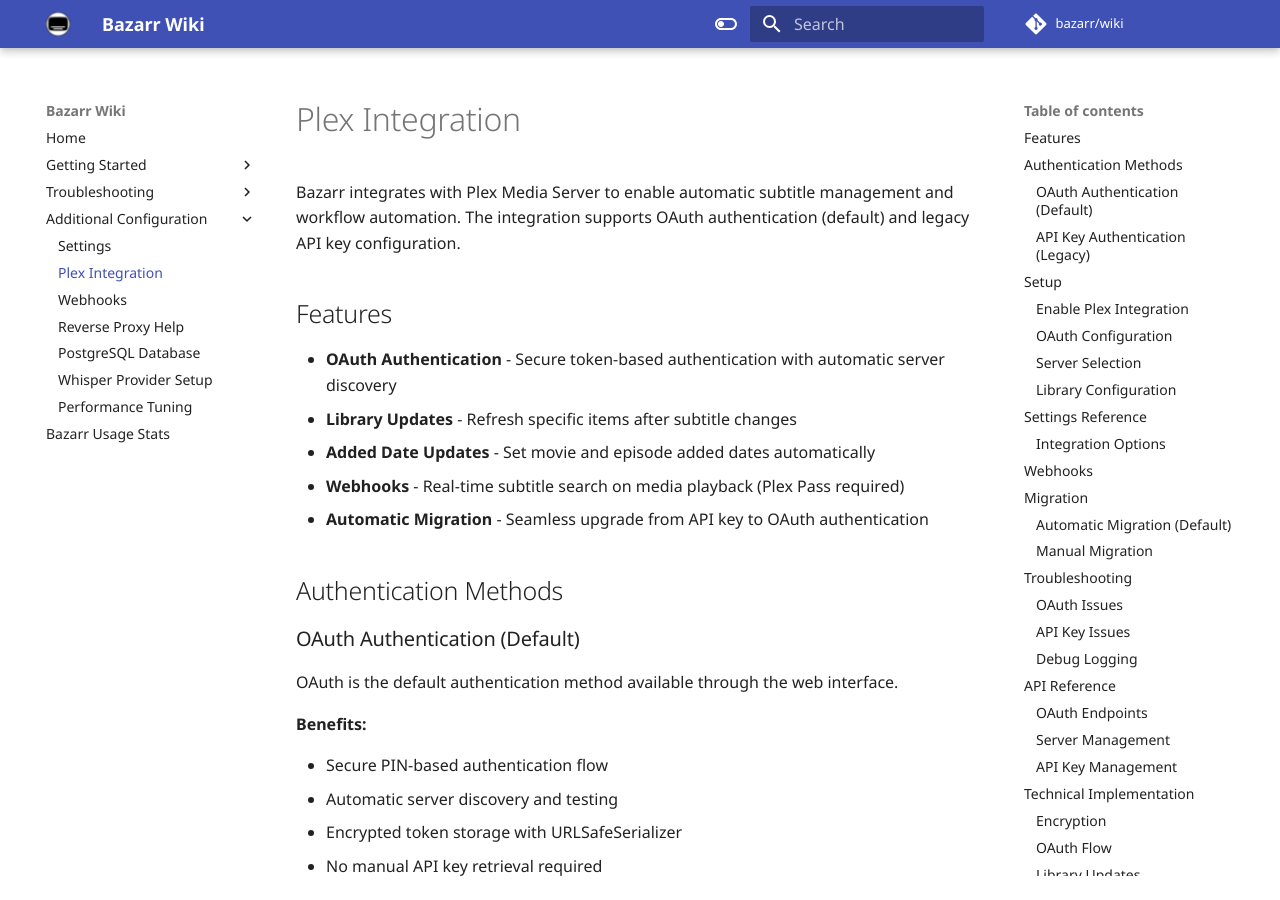
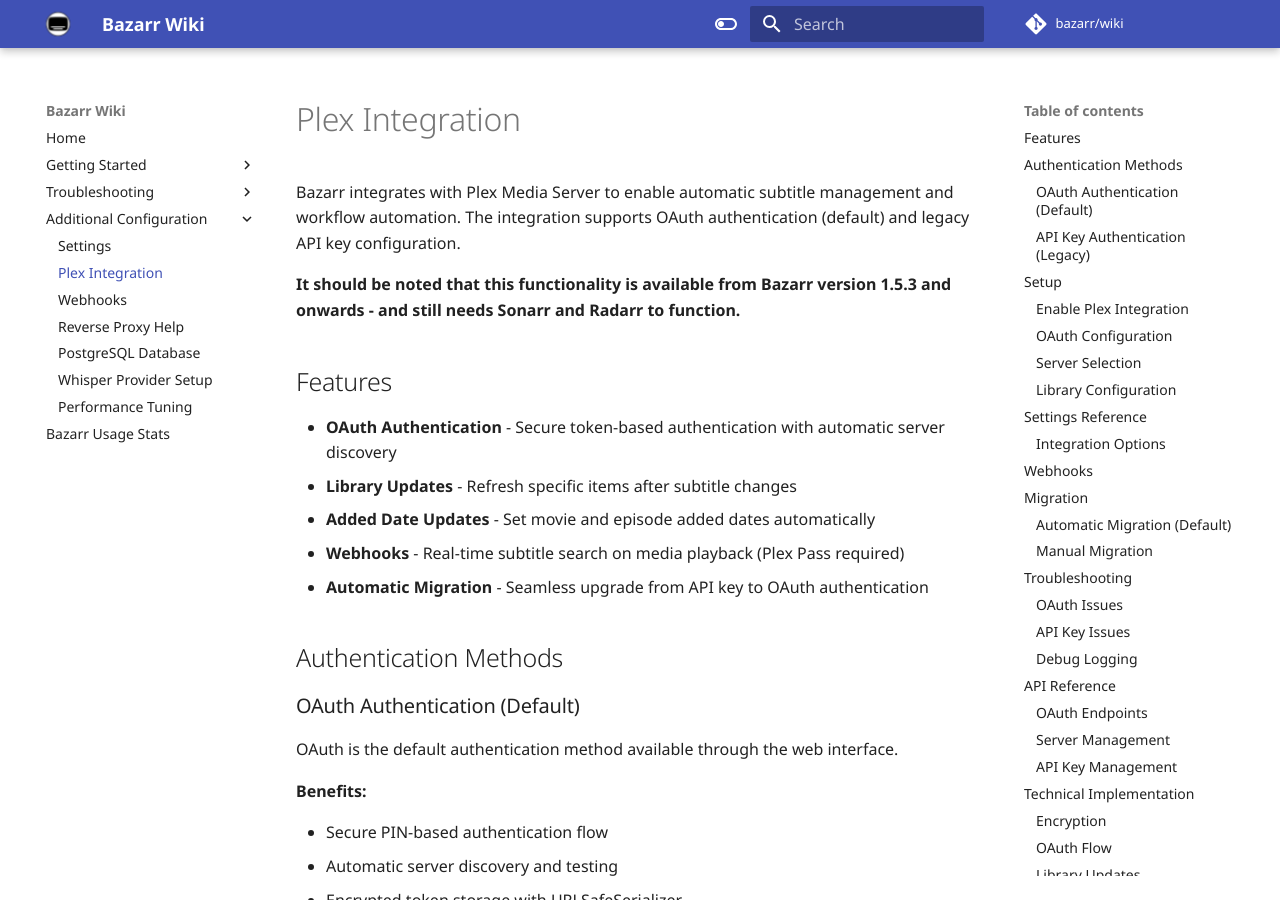
Before and after one commit to bazarr/wiki, an MkDocs documentation site: the page built from docs/Additional-Configuration/Plex.md, in a window 1280 px wide and 900 px high. Built offline with MkDocs 1.6.1 and Material for MkDocs 9.7.7, drawn with Linux system fonts in a browser that asks for light colours; some web fonts are replaced; comment, search, counter and statistics services are not loaded.

Commit message:
Update info regarding Plex
...to avoid confusion.

```diff
--- a/docs/Additional-Configuration/Plex.md
+++ b/docs/Additional-Configuration/Plex.md
@@ -1,6 +1,8 @@
 # Plex Integration
 
 Bazarr integrates with Plex Media Server to enable automatic subtitle management and workflow automation. The integration supports OAuth authentication (default) and legacy API key configuration.
+
+**It should be noted that this functionality is available from Bazarr version 1.5.3 and onwards - and still needs Sonarr and Radarr to function.**
 
 ## Features
 
```
